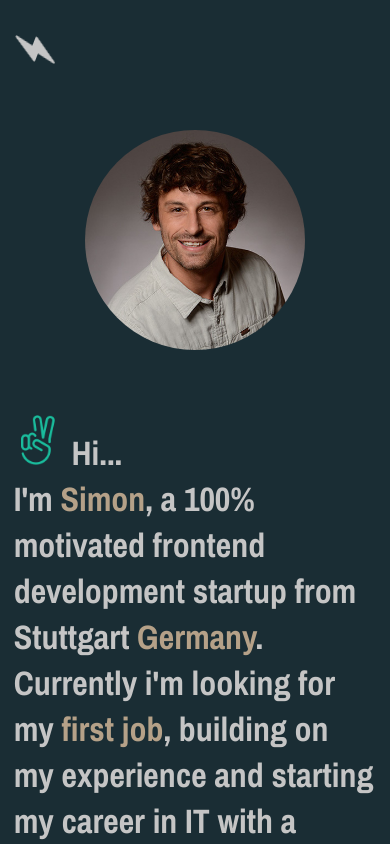
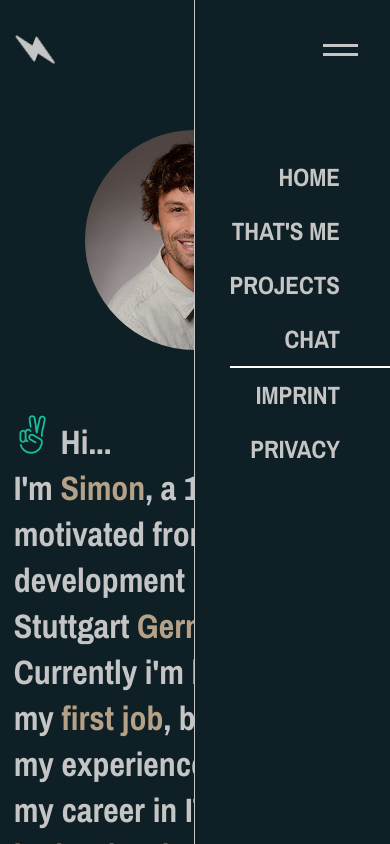
Before and after one commit to Ysicode/simonweiss.io, an Angular app: page / in a window 390 px wide. Shown: the top 844 px of the page. Built offline with nearby package versions, Linux system fonts and the light colour scheme.

Commit message:
added sidemenu

```diff
--- a/src/app/navbar/navbar.component.html
+++ b/src/app/navbar/navbar.component.html
@@ -9,11 +9,22 @@
     </div>
 
     <div class="navbar_right_container d_flex">
-        <div [class.navlinks_open]="open_navbar" class="navlinks d_flex">
+        <div *ngIf="!mobileModus" [class.navlinks_open]="open_navbar" class="navlinks d_flex">
             <a routerLink="/">HOME</a>
             <a routerLink="/about">THAT'S ME</a>
             <a routerLink="/projects">PROJECTS</a>
             <a routerLink="/chat">CHAT</a>
+        </div>
+        <div *ngIf="mobileModus" class="sidemenu ">
+            <a routerLink="/">HOME</a>
+            <a routerLink="/about">THAT'S ME</a>
+            <a routerLink="/projects">PROJECTS</a>
+            <a routerLink="/chat">CHAT</a>
+            <div class="copyright">
+                <a routerLink="/projects">IMPRINT</a>
+                <a routerLink="/chat">PRIVACY</a>
+            </div>
+
         </div>
 
         <div (click)="openMenu()" class="burger">
--- a/src/app/navbar/navbar.component.scss
+++ b/src/app/navbar/navbar.component.scss
@@ -41,6 +41,7 @@ header {
         transition: all 400ms ease-in-out;
         font-size: 35px;
         color: #c5c5c5;
+        font-weight: bold;
     }
 
     .navbar_right_container {
@@ -84,9 +85,38 @@ header {
         transform: scaleX(1);
     }
 
+    .sidemenu {
+        display: flex;
+        align-items: flex-end;
+        justify-content: flex-start;
+        flex-direction: column;
+        position: absolute;
+        height: 100vh;
+        padding-top: 150px;
+        width: 50%;
+        right: 0;
+        top: 0;
+        background: #0e2025;
+        border-left: 1px solid #c5c5c5;
+        a {
+            margin-top: 10px;
+            margin-bottom: 10px;
+            margin-right: 50px;
+        }
+    }
+
+    .copyright {
+        display: flex;
+        align-items: flex-end;
+        justify-content: flex-start;
+        flex-direction: column;
+        border-top: 2px solid white;
+    }
+
     .burger {
         width: 80px;
         height: 80px;
+        z-index: 9999;
         align-items: center;
         justify-content: center;
         display: flex;
--- a/src/app/navbar/navbar.component.ts
+++ b/src/app/navbar/navbar.component.ts
@@ -1,4 +1,4 @@
-import { Component, ElementRef, OnInit, ViewChild } from '@angular/core';
+import { Component, ElementRef, HostListener, OnInit, ViewChild } from '@angular/core';
 
 @Component({
   selector: 'app-navbar',
@@ -10,11 +10,37 @@ export class NavbarComponent implements OnInit {
   rotation = 0;
   leftInterval: any;
   rightInterval: any;
+  screenWidth: any;
+  screenHeight: any;
+  mobileModus = false;
   @ViewChild('logo1', { static: true }) logo: ElementRef;
   @ViewChild('myName', { static: true }) myName: ElementRef;
 
   ngOnInit(): void {
     this.animateLogo();
+    this.checkScreenWidth();
+  }
+
+  @HostListener('window:resize', ['$event'])
+  onResize() {
+    this.screenWidth = window.innerWidth;
+    this.screenHeight = window.innerHeight;
+    if (this.screenWidth < 1000) {
+      this.mobileModus = true;
+    } else {
+      this.mobileModus = false;
+    }
+  }
+
+  checkScreenWidth() {
+    this.screenWidth = window.innerWidth;
+    this.screenHeight = window.innerHeight;
+    if (this.screenWidth < 1000) {
+      this.mobileModus = true;
+    } else {
+      this.mobileModus = false;
+    }
+    console.log(this.screenWidth);
   }
 
   animateLogo() {
--- a/src/app/startpage/startpage.component.scss
+++ b/src/app/startpage/startpage.component.scss
@@ -1,4 +1,3 @@
-
 .main_container {
     width: 100vw;
     max-width: 100%;
@@ -43,8 +42,10 @@
 }
 
 .hello_icon {
-    width: 50px;
-    height: 50px;
+    height: calc(40px + 30 * ((100vw - 420px) / 1180));
+    width: calc(40px + 30 * ((100vw - 420px) / 1180));
+    max-width: 80px;
+    max-height: 80px;
 }
 
 .colored_text {
--- a/src/styles.scss
+++ b/src/styles.scss
@@ -1,7 +1,7 @@
 body {
     margin: 0;
-    background: #1a2d34;
-    color: #717774;
+    background: #0e1f25;
+    color: #1a2d34;
     font-family: "Archivo Narrow", sans-serif;
 }
 
```
